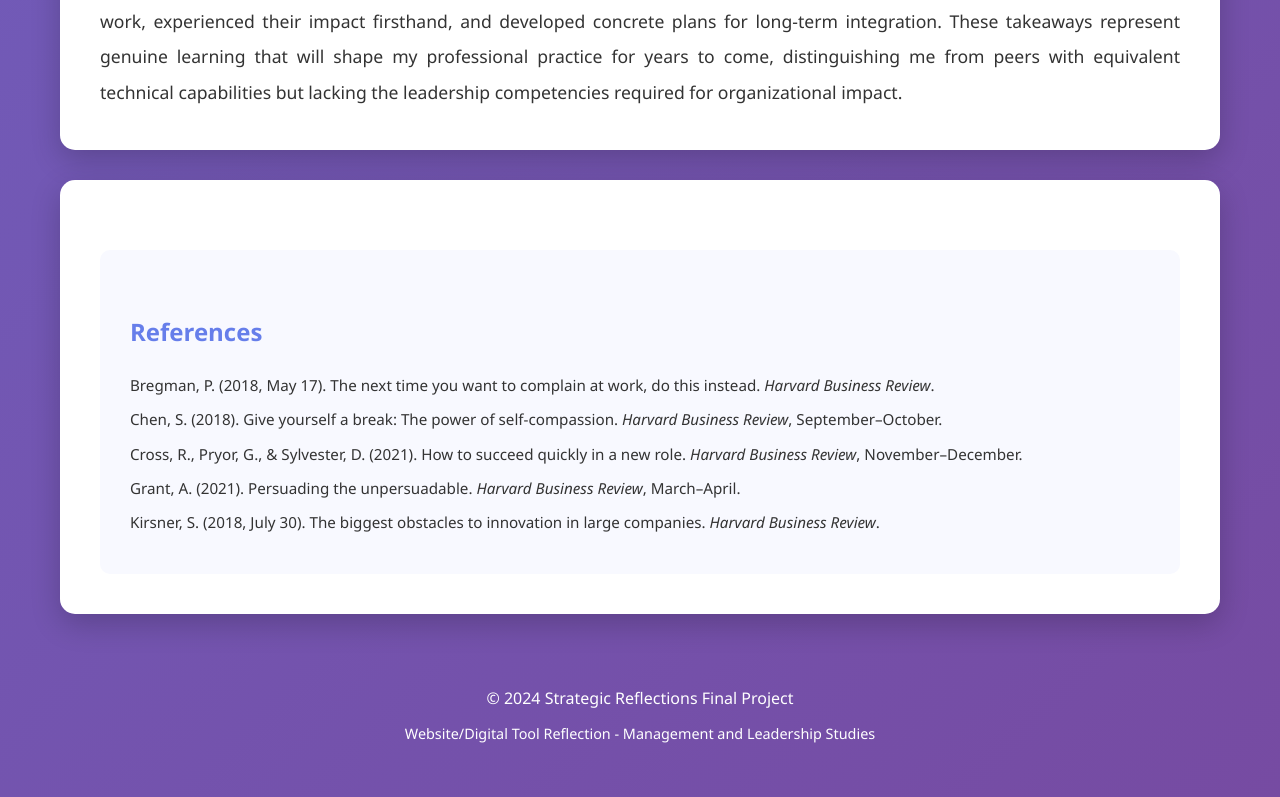
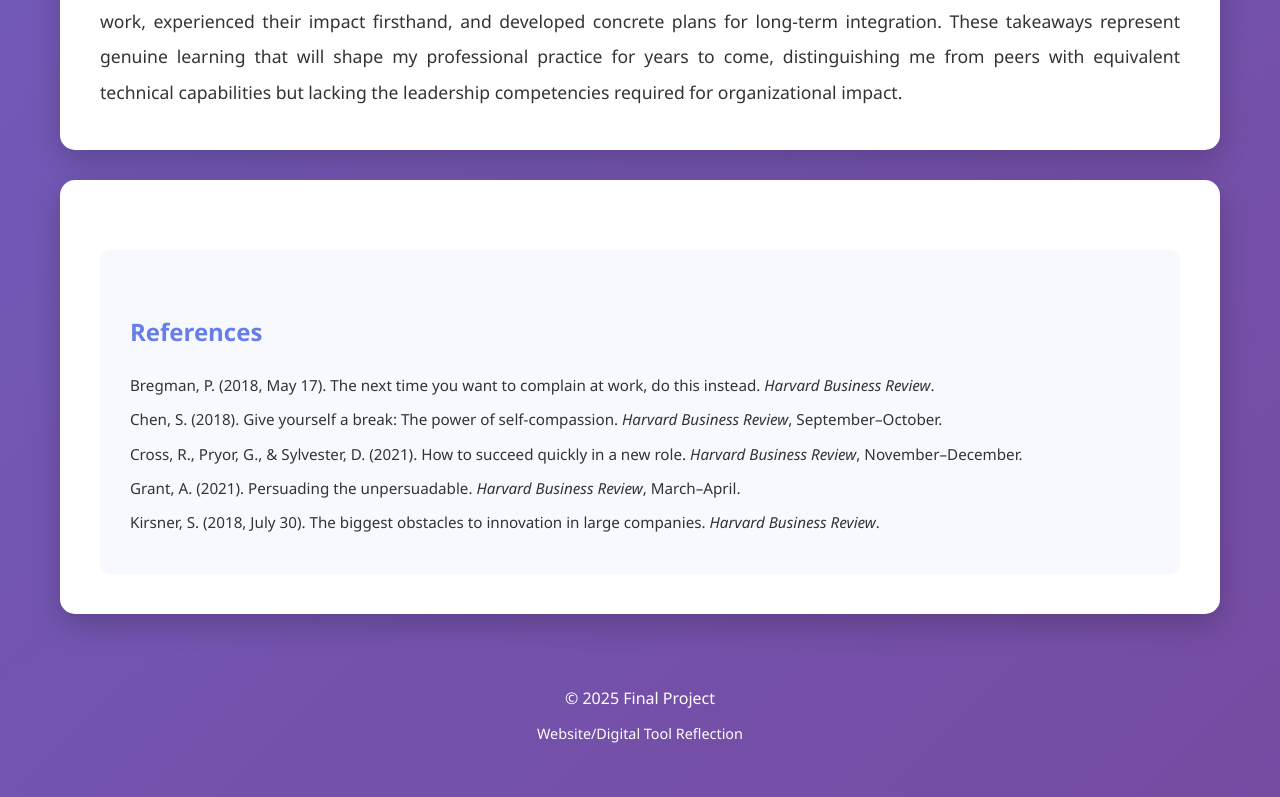
Before and after one commit to nyx1012/evinjohn.github.io, a plain HTML site: page index.html in a window 1280 px wide. Shown: the part 5173-5970 px from the top of the page. Drawn offline with Linux system fonts and the light colour scheme.

Commit message:
Update index.html

```diff
--- a/index.html
+++ b/index.html
@@ -349,8 +349,8 @@
 </section>
 
         <footer>
-            <p>&copy; 2024 Strategic Reflections Final Project</p>
-            <p style="margin-top: 8px; font-size: 0.9em;">Website/Digital Tool Reflection - Management and Leadership Studies</p>
+            <p>&copy; 2025 Final Project</p>
+            <p style="margin-top: 8px; font-size: 0.9em;">Website/Digital Tool Reflection </p>
         </footer>
 
         <a href="#top" class="back-to-top">↑ Top</a>
```
